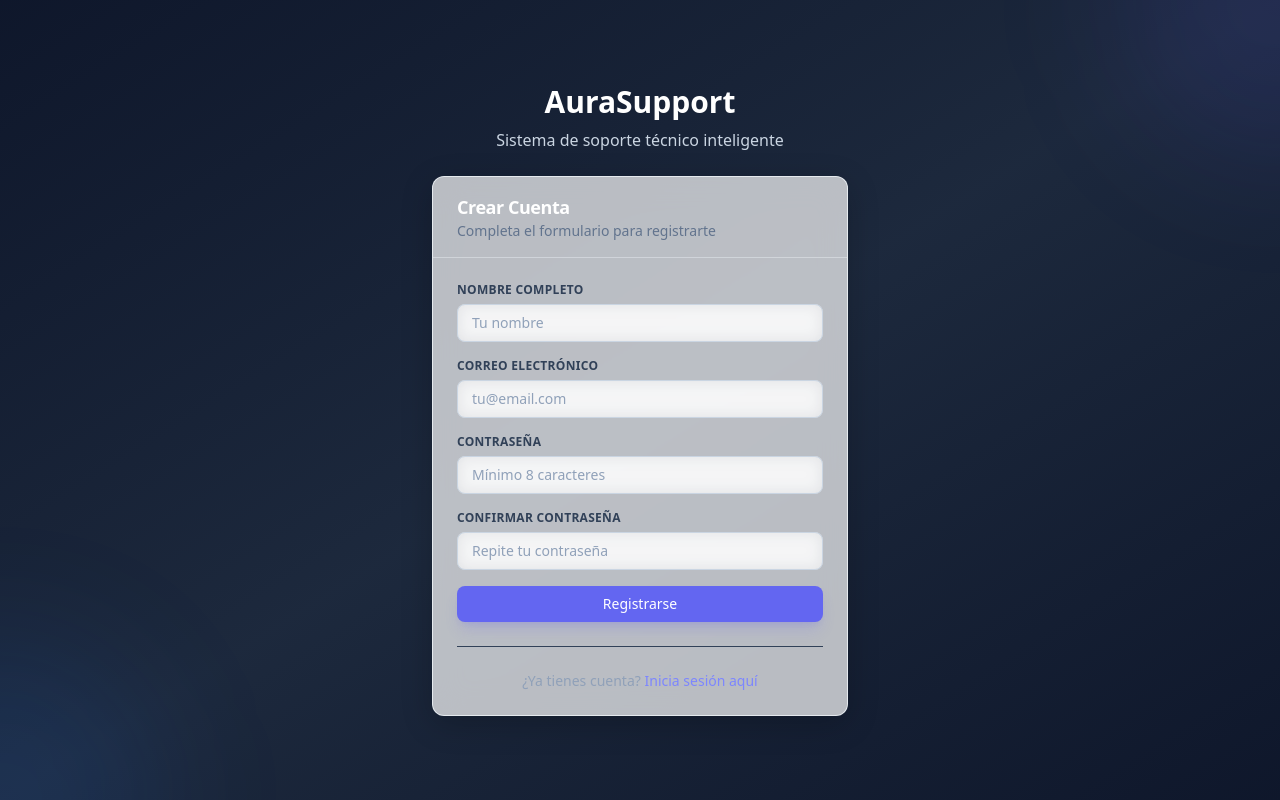
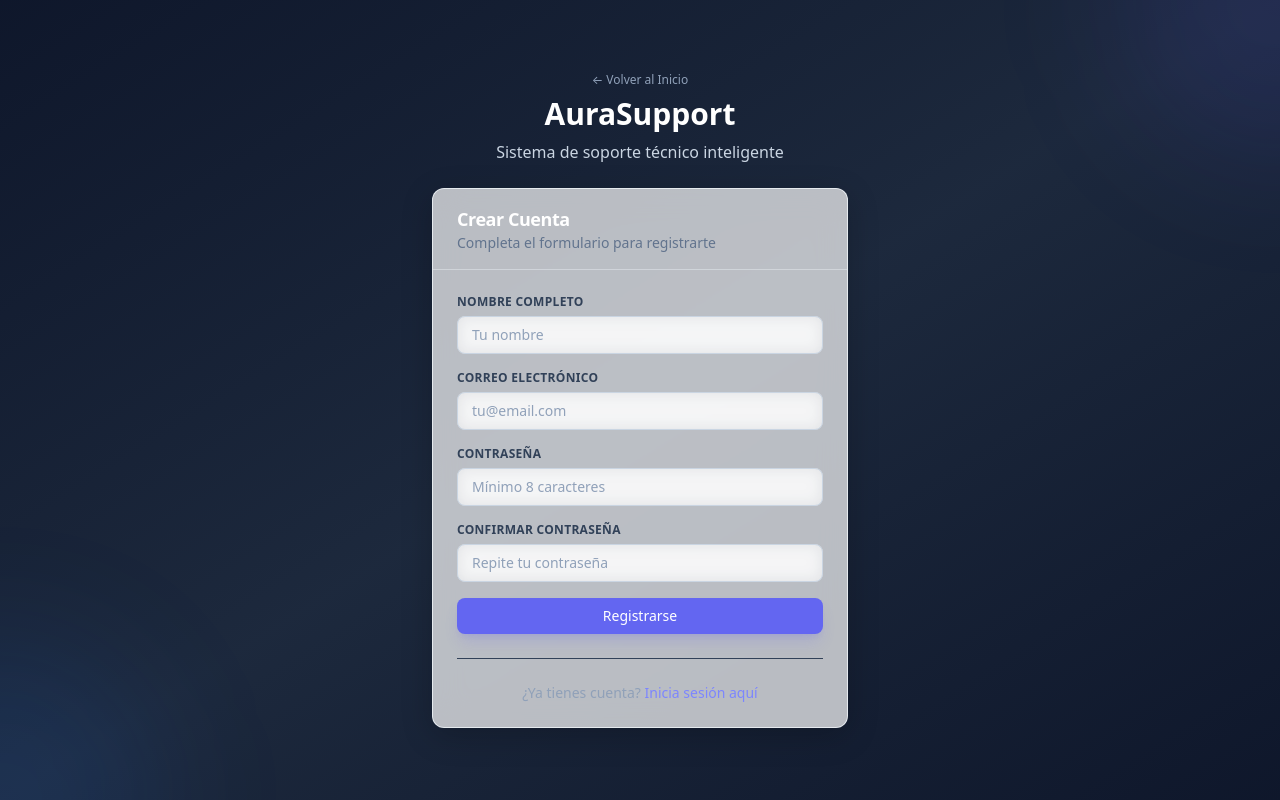
Before and after one commit to Rafaelksx/ai-support-ticket-system, a Next.js app: page /register in a window 1280 px wide. Built offline with nearby package versions, Linux system fonts and the light colour scheme.

Commit message:
Landpage fix

```diff
--- a/src/app/(auth)/login/page.tsx
+++ b/src/app/(auth)/login/page.tsx
@@ -48,7 +48,10 @@ export default function LoginPage() {
 
   return (
     <div className="space-y-6">
-      <div className="text-center space-y-2">
+      <div className="text-center space-y-2 flex flex-col items-center">
+        <Link href="/" className="inline-flex items-center gap-1.5 text-xs text-slate-400 hover:text-indigo-400 transition-colors mb-2">
+          ← Volver al Inicio
+        </Link>
         <h1 className="text-3xl font-bold text-white">AuraSupport</h1>
         <p className="text-slate-300">Sistema de soporte técnico inteligente</p>
       </div>
--- a/src/app/(auth)/register/page.tsx
+++ b/src/app/(auth)/register/page.tsx
@@ -62,7 +62,10 @@ export default function RegisterPage() {
 
   return (
     <div className="space-y-6">
-      <div className="text-center space-y-2">
+      <div className="text-center space-y-2 flex flex-col items-center">
+        <Link href="/" className="inline-flex items-center gap-1.5 text-xs text-slate-400 hover:text-indigo-400 transition-colors mb-2">
+          ← Volver al Inicio
+        </Link>
         <h1 className="text-3xl font-bold text-white">AuraSupport</h1>
         <p className="text-slate-300">Sistema de soporte técnico inteligente</p>
       </div>
--- a/src/components/navbar.tsx
+++ b/src/components/navbar.tsx
@@ -17,7 +17,7 @@ export function NavBar({
   const handleLogout = async () => {
     const supabase = createClient();
     await supabase.auth.signOut();
-    router.push('/login');
+    router.push('/');
     router.refresh();
   };
 
```
